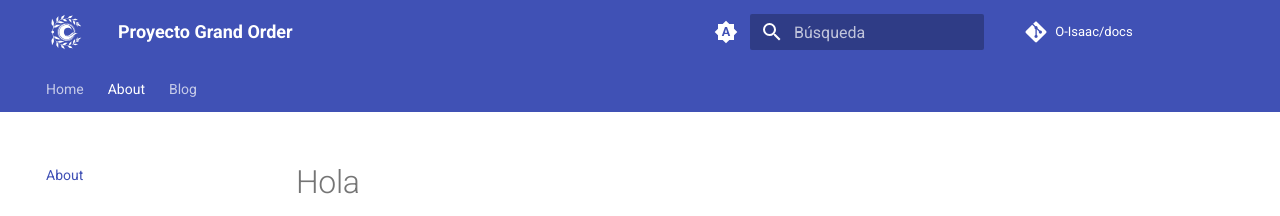
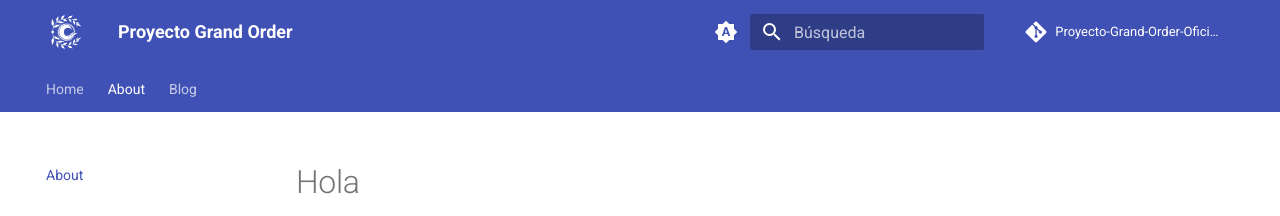
Before and after one commit to Proyecto-Grand-Order-Oficial/docs, an MkDocs documentation site: the page built from docs/about.md, in a window 1280 px wide. Shown: the top 216 px of the page. Built offline with MkDocs 1.6.1 and Material for MkDocs 9.7.7, drawn with Linux system fonts in a browser that asks for light colours; comment, search, counter and statistics services are not loaded.

Commit message:
fix: Update repository URL and name in mkdocs.yml for correct project reference

```diff
--- a/mkdocs.yml
+++ b/mkdocs.yml
@@ -1,7 +1,7 @@
 site_name: Proyecto Grand Order
 site_url: https://proyectograndorder.es/docs
-repo_url: https://github.com/squidfunk/mkdocs-material
-repo_name: O-Isaac/docs
+repo_url: https://github.com/Proyecto-Grand-Order-Oficial/docs
+repo_name: Proyecto-Grand-Order-Oficial/docs
 
 extra_css:
   - assets/styles/extra.css
```
